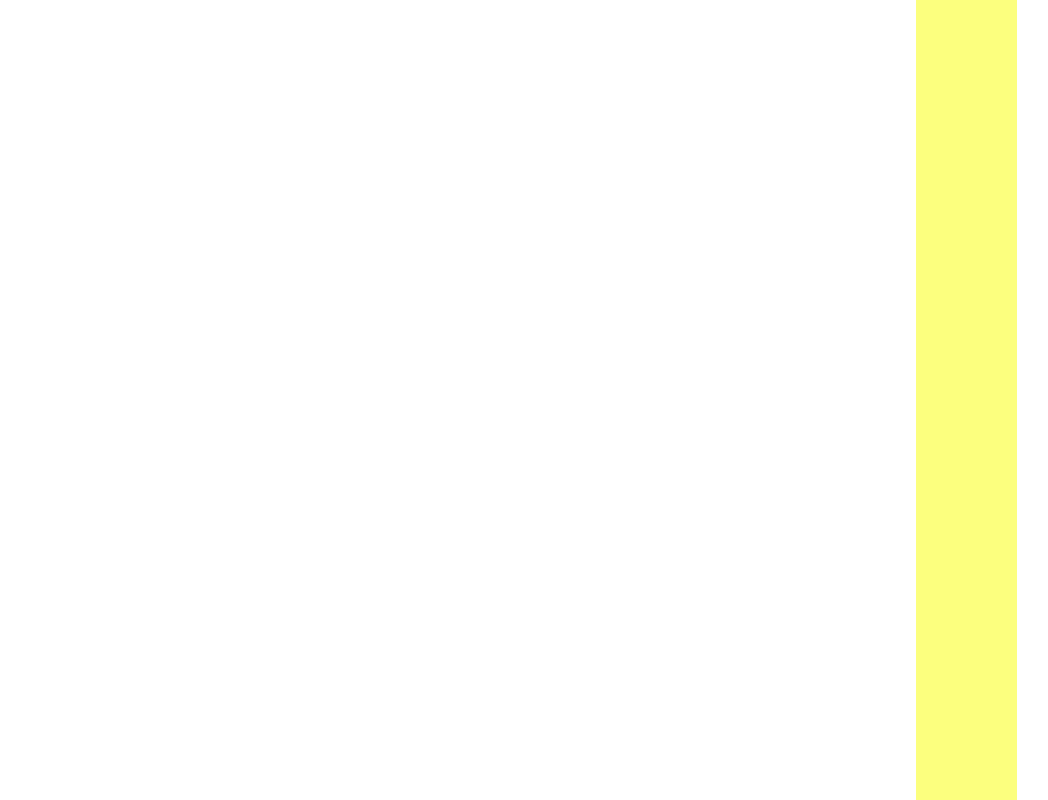
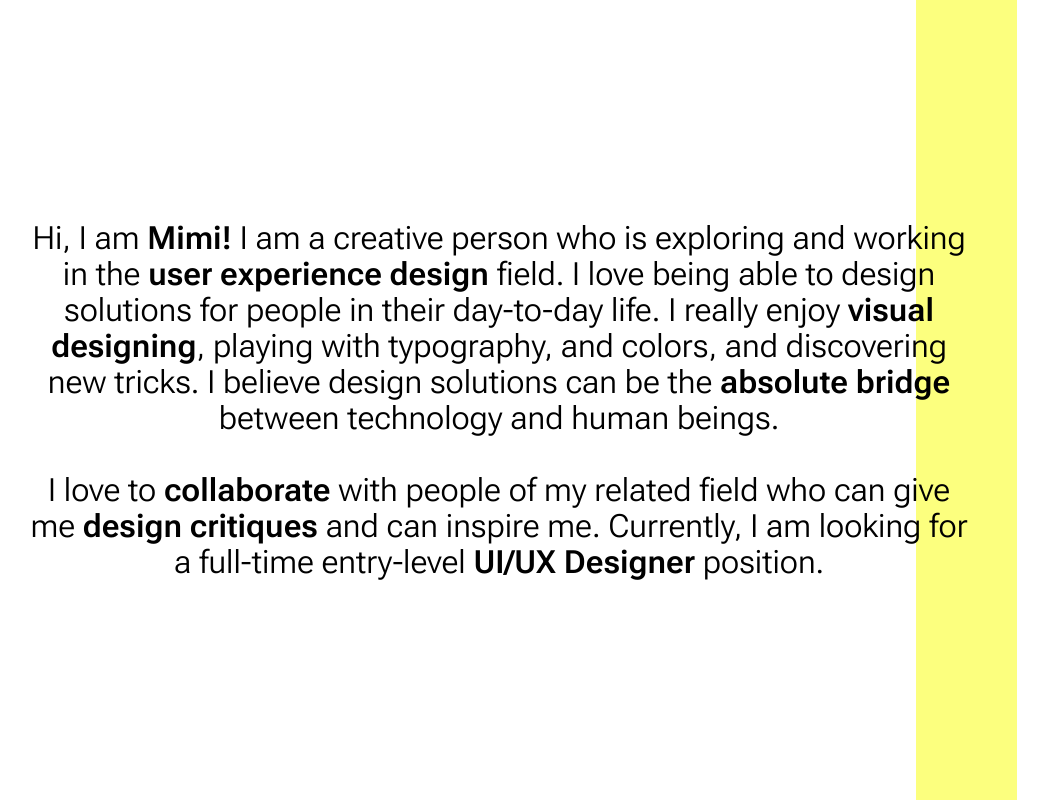
Before and after one commit to imtiaz101325/nsmimi, a Next.js app: page / in a window 1280 px wide. Shown: the top 800 px of the page, without its empty margins (141-1189 px from the left). Built offline with nearby package versions, Linux system fonts and the light colour scheme.

Commit message:
Adds intro content
- refactors reset
- adds variable font
- refactors sections and swim lanes
- adds content

```diff
--- a/pages/_app.tsx
+++ b/pages/_app.tsx
@@ -2,14 +2,19 @@ import type { AppProps } from "next/app";
 import Head from "next/head";
 import Image from "next/image";
 import styled, { createGlobalStyle, ThemeProvider } from "styled-components";
-import { Reset } from "styled-reset";
+import reset from "styled-reset";
 import { Roboto_Flex } from "@next/font/google";
 
 import theme from "./theme";
 
-const roboto = Roboto_Flex();
+const roboto = Roboto_Flex({
+  subsets: ['latin'],
+  axes: ["wdth"],
+  variable: "--roboto-font"
+});
 
 const GlobalStyles = createGlobalStyle`
+  ${reset}
   html {
     font-family: ${roboto.style.fontFamily}
   }
@@ -79,7 +84,6 @@ const Copyright = styled.p`
 export default function App({ Component, pageProps }: AppProps) {
   return (
     <>
-      <Reset />
       <GlobalStyles />
       <ThemeProvider theme={theme}>
         <div>
--- a/pages/index.tsx
+++ b/pages/index.tsx
@@ -7,46 +7,85 @@ const Background = styled.div`
 `;
 
 interface SectionProps {
-  readonly color?: string;
+  readonly backgroundColor?: string;
+  readonly swimLaneColor?: string;
 }
 
 const Section = styled(Background)<SectionProps>`
   background-color: ${(props) =>
-    props.color ? props.theme.colors[props.color] : props.theme.colors.white};
+    props.backgroundColor
+      ? props.theme.colors[props.backgroundColor]
+      : props.theme.colors.white};
+
+  &:before {
+    content: "";
+    height: 100vh;
+    width: 101px;
+    position: absolute;
+    right: 122px;
+    background-color: ${(props) =>
+      props.swimLaneColor
+        ? props.theme.colors[props.swimLaneColor]
+        : props.theme.colors.white};
+  }
+
+  &:nth-child(even):before {
+    right: 0;
+    left: 122px;
+  }
 `;
 
-interface SwimLaneProps {
-  readonly left?: boolean;
-  readonly color?: string;
-}
+const Intro = styled.div`
+  height: 100%;
+  width: 100%;
+  position: relative;
+  background-color: transparent;
+  display: flex;
+  justify-content: center;
+  align-items: center;
+  text-align: center;
+`;
 
-const SwimLane = styled.div<SwimLaneProps>`
-  height: 100vh;
-  width: 101px;
-  position: absolute;
-  ${(props) => (props.left ? "left: 122px;" : "right: 122px;")}
-  background-color: ${(props) =>
-    props.color ? props.theme.colors[props.color] : props.theme.colors.white};
+const IntroContent = styled.p`
+  max-width: 954px;
+  font-weight: 300;
+  font-stretch: 75%;
+  font-size: 32px;
+  line-height: 36px;
+`;
+
+const FocusedText = styled.b`
+  font-weight: 600;
 `;
 
 export default function Home() {
   return (
     <>
-      <Section>
-        <SwimLane color="yellow" />
+      <Section swimLaneColor="yellow">
+        <Intro>
+          <IntroContent>
+            Hi, I am <FocusedText>Mimi!</FocusedText> I am a creative person who
+            is exploring and working in the{" "}
+            <FocusedText>user experience design</FocusedText> field. I love
+            being able to design solutions for people in their day-to-day life.
+            I really enjoy <FocusedText>visual designing</FocusedText>, playing
+            with typography, and colors, and discovering new tricks. I believe
+            design solutions can be the{" "}
+            <FocusedText>absolute bridge </FocusedText>
+            between technology and human beings.
+            <br />
+            <br /> I love to <FocusedText>collaborate</FocusedText> with people
+            of my related field who can give me{" "}
+            <FocusedText>design critiques</FocusedText> and can inspire me.
+            Currently, I am looking for a full-time entry-level
+            <FocusedText> UI/UX Designer</FocusedText> position.
+          </IntroContent>
+        </Intro>
       </Section>
-      <Section color="yellow">
-        <SwimLane left />
-      </Section>
-      <Section>
-        <SwimLane color="sky" />
-      </Section>
-      <Section color="sky">
-        <SwimLane left />
-      </Section>
-      <Section>
-        <SwimLane color="brown" />
-      </Section>
+      <Section backgroundColor="yellow"></Section>
+      <Section swimLaneColor="sky"></Section>
+      <Section backgroundColor="sky"></Section>
+      <Section swimLaneColor="brown"></Section>
     </>
   );
 }
```
